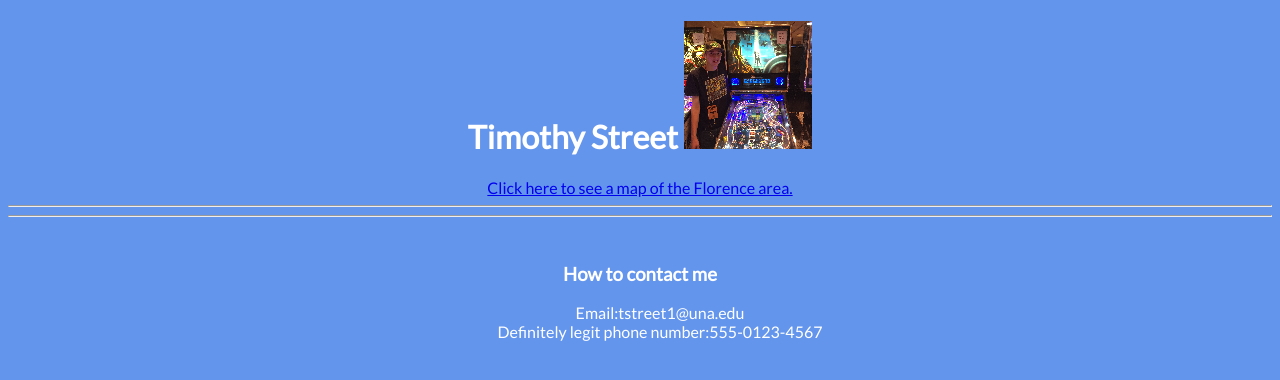
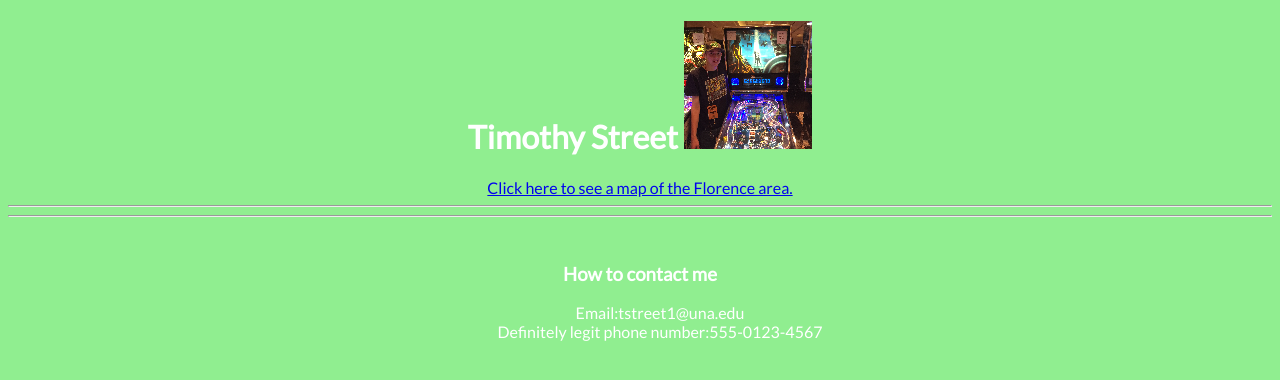
Before and after one commit to TimothyStreet/TimothyStreet.github.io, a plain HTML site: page index.html in a window 1280 px wide. Drawn offline with Linux system fonts and the light colour scheme.

Commit message:
Update Styles.css

```diff
--- a/Styles.css
+++ b/Styles.css
@@ -1,6 +1,6 @@
 
 body {
-background-color: cornflowerblue;
+background-color: LightGreen;
 color: white;
 text-align:center;
 font-family: Lato ,cursive}
```
